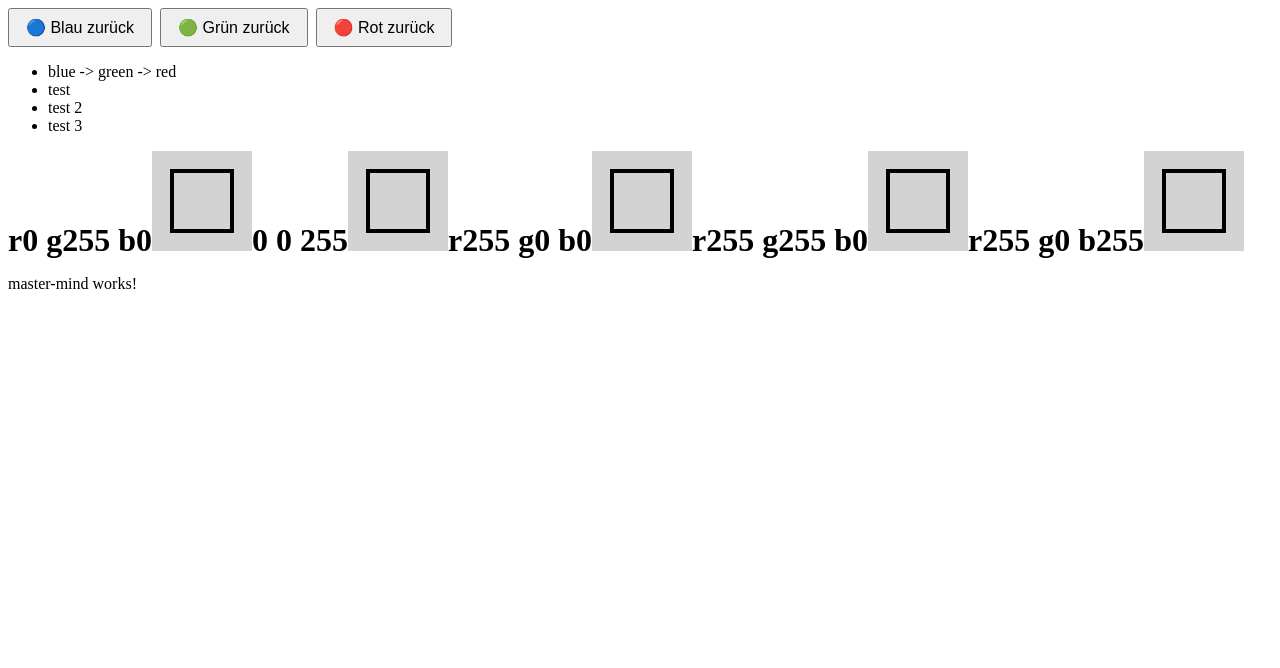
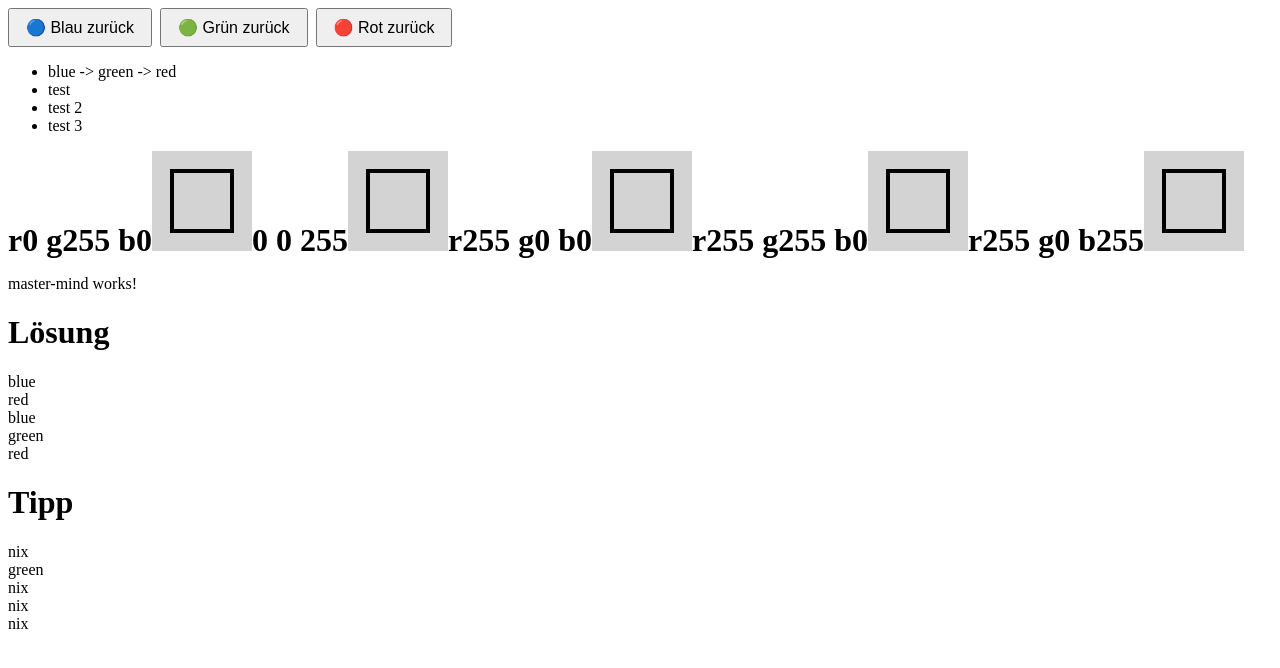
Before and after one commit to sliNedine/mqpatlc, an Angular app: page / in a window 1280 px wide. Shown: the top 668 px of the page. Built offline with nearby package versions, Linux system fonts and the light colour scheme.

Commit message:
[WIP] create solution and guess + change color of guess

```diff
--- a/src/app/components/master-mind/master-mind.component.html
+++ b/src/app/components/master-mind/master-mind.component.html
@@ -1 +1,16 @@
 <p class="red">master-mind works!</p>
+<h1>Lösung</h1>
+@for (item of solution; track $index) {
+<div [class]="colorMap[item]">
+  {{ colorMap[item] }}
+</div>
+}
+<h1>Tipp</h1>
+@for (item of guess; track $index) {
+<div
+  (click)="changeSingleGuessColor($index)"
+  [class]="item ? colorMap[item] : ''"
+>
+  {{ item ? colorMap[item] : "nix" }}
+</div>
+}
--- a/src/app/components/master-mind/master-mind.component.ts
+++ b/src/app/components/master-mind/master-mind.component.ts
@@ -1,11 +1,51 @@
 import { Component } from '@angular/core';
 
+export const colorMap: Record<number, string> = {
+  1: 'red',
+  2: 'yellow',
+  3: 'green',
+  4: 'blue',
+  5: 'purple',
+};
 @Component({
   selector: 'app-master-mind',
   imports: [],
   templateUrl: './master-mind.component.html',
-  styleUrl: './master-mind.component.scss'
+  styleUrl: './master-mind.component.scss',
 })
 export class MasterMindComponent {
+  protected solution: number[] = [];
+  protected guess: (number | undefined)[] = [
+    undefined,
+    3,
+    undefined,
+    undefined,
+    undefined,
+  ];
 
+  protected colorMap = colorMap;
+
+  public constructor() {
+    this.solution = this.createSolution();
+  }
+
+  private createSolution(): number[] {
+    const result: number[] = [];
+    for (let i = 0; i < 5; i++) {
+      const randomNum = 1 + Math.floor(Math.random() * 5);
+      result.push(randomNum);
+    }
+    return result;
+  }
+
+  protected changeSingleGuessColor(index: number): void {
+    const value = this.guess[index];
+    if (value === undefined) {
+      this.guess[index] = 1;
+    } else if (value === 5) {
+      this.guess[index] = undefined;
+    } else {
+      this.guess[index] = this.guess[index]! + 1;
+    }
+  }
 }
```
